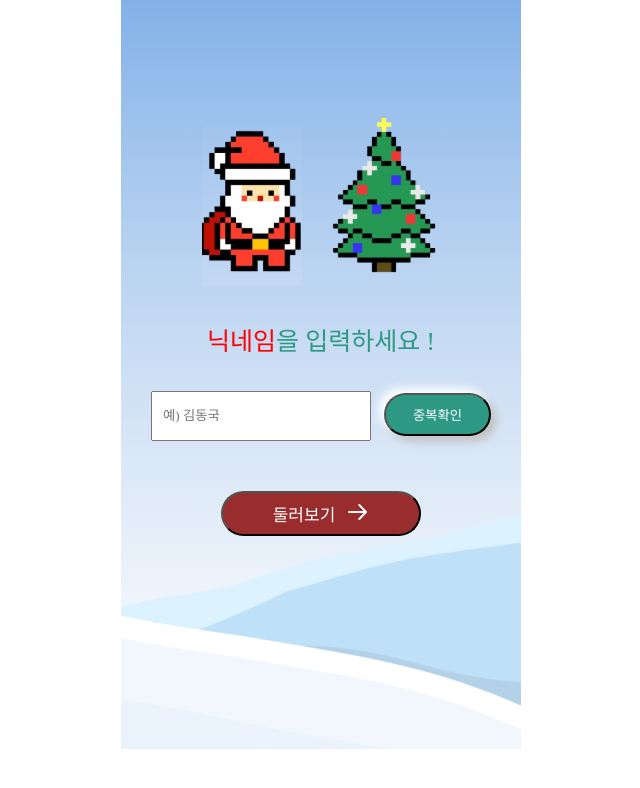
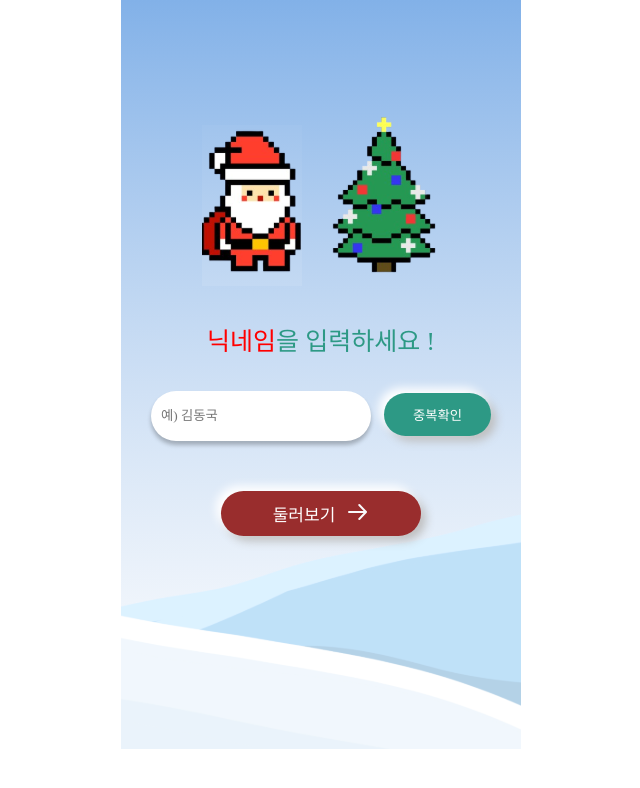
Before and after one commit to donggukthonN/donggukthon_2023_11_F, a React (Create React App) app: page /signin in a window 1280 px wide. Shown: the top 788 px of the page, without its empty margins (319-959 px from the left). Built offline with nearby package versions, Linux system fonts and the light colour scheme; no server answers; a web font is replaced by a local one.

Commit message:
style: 스타일 호환성 개선

```diff
--- a/src/pages/Start/styled.js
+++ b/src/pages/Start/styled.js
@@ -76,6 +76,9 @@ export const InputBox = styled.input`
   height: 50px;
   width: 220px;
   padding: 10px;
+  border-radius: 50px;
+  border: none;
+  box-shadow: 0px 4px 4px 0px rgba(0, 0, 0, 0.25);
 `;
 
 export const CheckButton = styled.button`
@@ -86,6 +89,7 @@ export const CheckButton = styled.button`
   background-color: #2D9985;
   box-shadow: -5px -5px 10px 0px #FFF, 5px 5px 10px 0px #BEBEBE;
   color: white;
+  border: none;
 `;
 
 export const SubmitBtn = styled.button`
@@ -99,4 +103,6 @@ export const SubmitBtn = styled.button`
   display: flex;
   justify-content: center;
   align-items: center;
-  `;
+  border: none;
+  box-shadow: -5px -5px 10px 0px #FFF, 5px 5px 10px 0px #BEBEBE;
+`;
```
